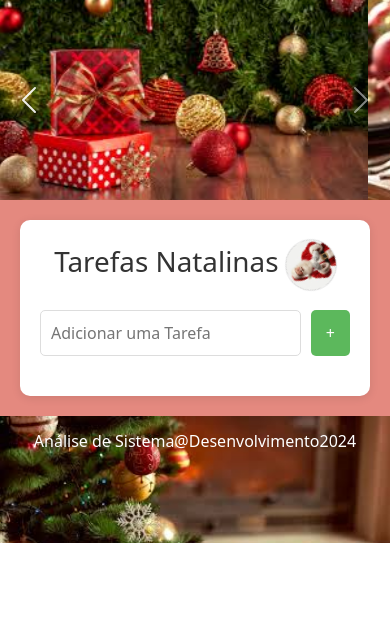
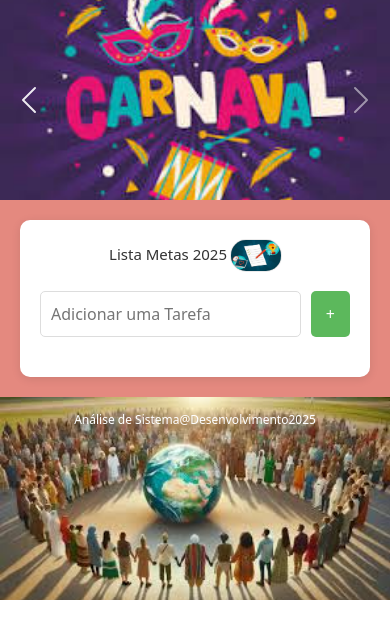
Before and after one commit to elguille36/ListaDeTarefas, a plain HTML site: page index.html in a window 390 px wide. Drawn offline with nearby package versions, Linux system fonts and the light colour scheme.

Commit message:
actualizacion do App HTML,CSS,JS

```diff
--- a/index.html
+++ b/index.html
@@ -3,9 +3,9 @@
   <head>
     <meta charset="UTF-8" />
     <meta name="viewport" content="width=device-width, initial-scale=1.0" />
-    <title>Tarefas Natalinas</title>
+    <title>App Metas 2025</title>
     <link rel="stylesheet" href="style.css" />
-    <link rel="shortcut icon" href="./img/santa.jfif" type="image/x-icon">
+    <link rel="shortcut icon" href="./img/metasIcon.png" type="image/x-icon">
     <link href="https://cdn.jsdelivr.net/npm/bootstrap@5.3.3/dist/css/bootstrap.min.css"rel="stylesheet"integrity="sha384-QWTKZyjpPEjISv5WaRU9OFeRpok6YctnYmDr5pNlyT2bRjXh0JMhjY6hW+ALEwIH"crossorigin="anonymous"/>
     <link rel="stylesheet" href="https://cdn.jsdelivr.net/npm/bootstrap-icons@1.11.3/font/bootstrap-icons.min.css">
   </head>
@@ -16,19 +16,19 @@
     <div id="carouselExampleAutoplaying" class="carousel slide" data-bs-ride="carousel">
         <div class="carousel-inner">
           <div class="carousel-item active">
-            <img src="./img/natal1.jfif" class="d-block w-100" alt="imagen natal1">
+            <img src="./img/carnaval.jpg" class="d-block w-100" alt="imagen natal1">
           </div>
           <div class="carousel-item">
-            <img src="./img/natal2.jfif" class="d-block w-100" alt="imagen natal2">
+            <img src="./img/carnaval1.jpg" class="d-block w-100" alt="imagen natal2">
           </div>
           <div class="carousel-item">
-            <img src="./img/natal3.jfif" class="d-block w-100" alt="imagen natal3">
+            <img src="./img/semana santa.jpg" class="d-block w-100" alt="imagen natal3">
           </div>
           <div class="carousel-item">
-            <img src="./img/natal4.jfif" class="d-block w-100" alt="imagen natal4">
+            <img src="./img/festa junina.jpg" class="d-block w-100" alt="imagen natal4">
           </div>
           <div class="carousel-item">
-            <img src="./img/natal5.jfif" class="d-block w-100" alt="imagen natal5">
+            <img src="./img/festa junina1.jpg" class="d-block w-100" alt="imagen natal5">
           </div>
         </div>
         <button class="carousel-control-prev" type="button" data-bs-target="#carouselExampleAutoplaying" data-bs-slide="prev">
@@ -43,7 +43,7 @@
  </header>
     <main>
       <div class="todo-container">
-        <h1 class="titulo">Tarefas Natalinas <img src="./img/santa.jfif" class="santa" width="50"></h1>
+        <h1 class="titulo">Lista Metas 2025 <img src="./img/metas.jpg" class="santa" width="50"></h1>
         <div class="todo-form">
           <input type="text" id="todo-input" placeholder="Adicionar uma Tarefa"/>
           <button type="submit" id="todo-button">+</button>
@@ -54,8 +54,9 @@
       </div>
     </main>
     <footer>
-      <h6 class="pe-pagina">Análise de Sistema@Desenvolvimento2024</h6>
+      <h6 class="pe-pagina">Análise de Sistema@Desenvolvimento2025</h6>
     </footer>
+
 
     <script src="https://cdn.jsdelivr.net/npm/bootstrap@5.3.3/dist/js/bootstrap.bundle.min.js"integrity="sha384-YvpcrYf0tY3lHB60NNkmXc5s9fDVZLESaAA55NDzOxhy9GkcIdslK1eN7N6jIeHz"crossorigin="anonymous"></script>
     <script src="./app.js"></script>
--- a/style.css
+++ b/style.css
@@ -10,6 +10,12 @@ body {
     font-family: Arial, sans-serif;
 }
 
+#google_translate_element{
+
+  float: right;
+  margin-right: 10px;
+}
+
 .carousel-inner img{
 
     height: 200px;
@@ -17,12 +23,12 @@ body {
 }
 
 .santa {
-    animation: rotacion 3s linear infinite;
+    animation: rotacion 10s linear infinite;
     box-shadow: 0px 0px 1px #333;
-    border-radius: 30px;
+    border-radius: 15px;
   }
 
-  /* Animación de rotación */
+  /* Animación de rotación
   @keyframes rotacion {
     0% {
       transform: rotate(0deg);
@@ -30,7 +36,7 @@ body {
     100% {
       transform: rotate(360deg);
     }
-  }
+  }*/
 
 
 main{
@@ -106,10 +112,9 @@ background-color: #e4897f;
 
 footer{
 
-    background-image: url(./img/pe\ de\ pagina.jfif);
+    /*background-image: url(./img/diversidad\ cultural.jpg);
     background-repeat: no-repeat;
-    background-size: cover;
-    height: 15vh;
+    background-size: cover;*/
     display: flex;
     justify-content: center;
     justify-items: center;
@@ -118,8 +123,9 @@ footer{
 
 .pe-pagina{
 
-    color: #fff;
+    color: #1407c0;
     margin-top: 4%;
+    font-size: 20px;
 }
 
 /*.todo-item {
@@ -161,7 +167,31 @@ footer{
 
         font-size: 1rem;
     }
-}
+
+    footer{
+
+        display: flex;
+        justify-content: center;
+        justify-items: center;
+        background-image: url(./img/diversidad\ cultural1.jpg);
+        background-repeat: no-repeat;
+        background-size: cover;
+        height: 24vh;
+    }
+
+    .pe-pagina{
+
+        font-size: 12px;
+        color: #fff;
+    }
+
+    .titulo{
+
+        font-size: 15px;
+    }
+
+    }
+
 
 @media (min-width:601px) and (max-width:1200px){
 
```
Also changed, not shown: img/carnaval.jpg (added), img/carnaval1.jpg (added), img/diversidad cultural.jpg (added), img/diversidad cultural1.jpg (added), img/festa junina.jpg (added), img/festa junina1.jpg (added), img/metas.jpg (added), img/metasIcon.png (added), img/natal1.jfif (deleted), img/natal2.jfif (deleted), img/natal3.jfif (deleted), img/natal4.jfif (deleted), img/natal5.jfif (deleted), img/pe de pagina.jfif (deleted), 1 more files.
